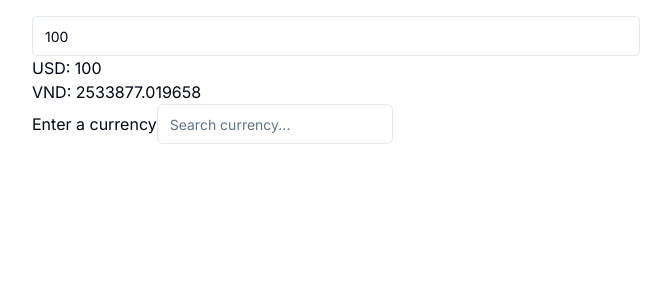
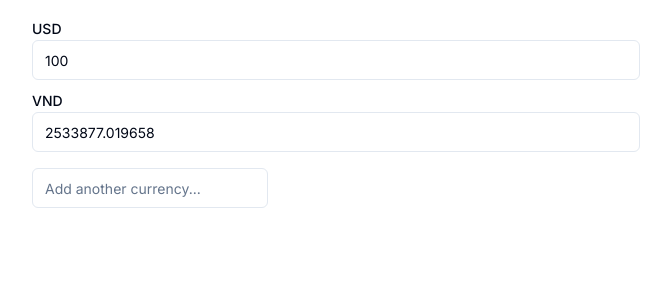
Before and after one commit to earlwlkr/currency, a Next.js app: page / in a window 1280 px wide. Shown: the top 300 px of the page, without its empty margins (304-975 px from the left). Built offline with nearby package versions, Linux system fonts and the light colour scheme.

Commit message:
List of currency input instead

```diff
--- a/app/page.tsx
+++ b/app/page.tsx
@@ -1,13 +1,9 @@
 import { AddCurrency } from '@/components/AddCurrency';
-import { CurrencyInput } from '@/components/CurrencyInput';
 import { CurrencyOutput } from '@/components/CurrencyOutput';
 
 export default function Home() {
   return (
     <main className="flex min-h-screen flex-col items-center pt-4">
-      <div className="w-full px-4 sm:w-1/2">
-        <CurrencyInput />
-      </div>
       <div className="w-full px-4 sm:w-1/2">
         <CurrencyOutput />
       </div>
--- a/components/AddCurrency.tsx
+++ b/components/AddCurrency.tsx
@@ -31,12 +31,12 @@ const AddCurrency = () => {
         getRootProps,
       }) => (
         <div>
-          <label {...getLabelProps()}>Enter a currency</label>
+          {/* <label {...getLabelProps()}>Enter a currency</label> */}
           <div
-            style={{ display: 'inline-block' }}
+            className="inline-block mt-4"
             {...getRootProps({}, { suppressRefError: true })}
           >
-            <Input placeholder="Search currency..." {...getInputProps()} />
+            <Input placeholder="Add another currency..." {...getInputProps()} />
           </div>
           <ul {...getMenuProps()}>
             {isOpen
--- a/components/CurrencyInput.tsx
+++ /dev/null
@@ -1,19 +0,0 @@
-'use client';
-
-import { Input } from '@/components/ui/input';
-import { baseValueAtom } from '@/lib/atoms';
-import { useAtom } from 'jotai';
-
-const CurrencyInput = () => {
-  const [value, setValue] = useAtom(baseValueAtom);
-  return (
-    <Input
-      type="number"
-      placeholder="Base currency"
-      defaultValue={value}
-      onChange={(e) => setValue(Number(e.target.value))}
-    />
-  );
-};
-
-export { CurrencyInput };
--- a/components/CurrencyOutput.tsx
+++ b/components/CurrencyOutput.tsx
@@ -5,34 +5,36 @@ import {
   baseValueAtom,
   currencyListAtom,
   currencyRatesAtom,
-  type CurrencyRate,
 } from '@/lib/atoms';
-import { useAtomValue } from 'jotai';
-
-function convert(
-  amount: number,
-  baseCurrency: string,
-  toCurrency: string,
-  currencyRates: CurrencyRate
-) {
-  if (baseCurrency === 'USD') {
-    return amount * currencyRates.usd[toCurrency.toLowerCase()];
-  }
-  const usdRate = currencyRates.usd[baseCurrency.toLowerCase()];
-  return amount * (1 / usdRate) * currencyRates.usd[toCurrency.toLowerCase()];
-}
+import { convert } from '@/lib/currency';
+import { useAtom, useAtomValue } from 'jotai';
+import { Input } from '@/components/ui/input';
+import { Label } from '@/components/ui/label';
 
 const CurrencyOutput = () => {
-  const baseValue = useAtomValue(baseValueAtom);
-  const baseCurrency = useAtomValue(baseCurrencyAtom);
+  const [baseValue, setBaseValue] = useAtom(baseValueAtom);
+  const [baseCurrency, setBaseCurrency] = useAtom(baseCurrencyAtom);
   const currencyList = useAtomValue(currencyListAtom);
   const currencyRates = useAtomValue(currencyRatesAtom);
   return (
-    <div>
+    <div className="flex flex-col gap-y-2">
       {currencyList.map((currency) => (
         <div key={currency}>
-          {currency}:{' '}
-          {convert(baseValue, baseCurrency, currency, currencyRates)}
+          <Label htmlFor={currency}>{currency}</Label>
+          <Input
+            key={currency}
+            id={currency}
+            type="number"
+            value={convert(baseValue, baseCurrency, currency, currencyRates)}
+            onFocus={(e) => {
+              setBaseCurrency(currency);
+              setBaseValue(Number(e.target.value));
+            }}
+            onChange={(e) => {
+              setBaseCurrency(currency);
+              setBaseValue(Number(e.target.value));
+            }}
+          />
         </div>
       ))}
     </div>
--- /dev/null
+++ b/components/ui/label.tsx
@@ -0,0 +1,26 @@
+"use client"
+
+import * as React from "react"
+import * as LabelPrimitive from "@radix-ui/react-label"
+import { cva, type VariantProps } from "class-variance-authority"
+
+import { cn } from "@/lib/utils"
+
+const labelVariants = cva(
+  "text-sm font-medium leading-none peer-disabled:cursor-not-allowed peer-disabled:opacity-70"
+)
+
+const Label = React.forwardRef<
+  React.ElementRef<typeof LabelPrimitive.Root>,
+  React.ComponentPropsWithoutRef<typeof LabelPrimitive.Root> &
+    VariantProps<typeof labelVariants>
+>(({ className, ...props }, ref) => (
+  <LabelPrimitive.Root
+    ref={ref}
+    className={cn(labelVariants(), className)}
+    {...props}
+  />
+))
+Label.displayName = LabelPrimitive.Root.displayName
+
+export { Label }
--- a/lib/atoms.ts
+++ b/lib/atoms.ts
@@ -9,6 +9,7 @@ export type CurrencyRate = {
 export const baseValueAtom = atomWithStorage('baseValue', 100);
 export const baseCurrencyAtom = atomWithStorage('baseCurrency', 'USD');
 export const currencyListAtom = atomWithStorage('currencyList', ['USD', 'VND']);
+
 // https://cdn.jsdelivr.net/npm/@fawazahmed0/currency-api@latest/v1/currencies/usd.json
 export const currencyRatesAtom = atomWithStorage(
   'currencyRates',
--- /dev/null
+++ b/lib/currency.ts
@@ -0,0 +1,20 @@
+type CurrencyRate = {
+  date: string;
+  usd: Record<string, number>;
+};
+
+export function convert(
+  amount: number,
+  baseCurrency: string,
+  toCurrency: string,
+  currencyRates: CurrencyRate
+) {
+  if (baseCurrency === toCurrency) {
+    return amount;
+  }
+  const usdAmount = amount * currencyRates.usd[toCurrency.toLowerCase()];
+  if (baseCurrency !== 'USD') {
+    return usdAmount / currencyRates.usd[baseCurrency.toLowerCase()];
+  }
+  return usdAmount;
+}
--- a/package.json
+++ b/package.json
@@ -10,6 +10,7 @@
   },
   "dependencies": {
     "@radix-ui/react-dialog": "^1.0.5",
+    "@radix-ui/react-label": "^2.0.2",
     "@radix-ui/react-popover": "^1.0.7",
     "@radix-ui/react-slot": "^1.0.2",
     "class-variance-authority": "^0.7.0",
```
Also changed, not shown: 1 other file (tests, documents, lock files or other folders).
